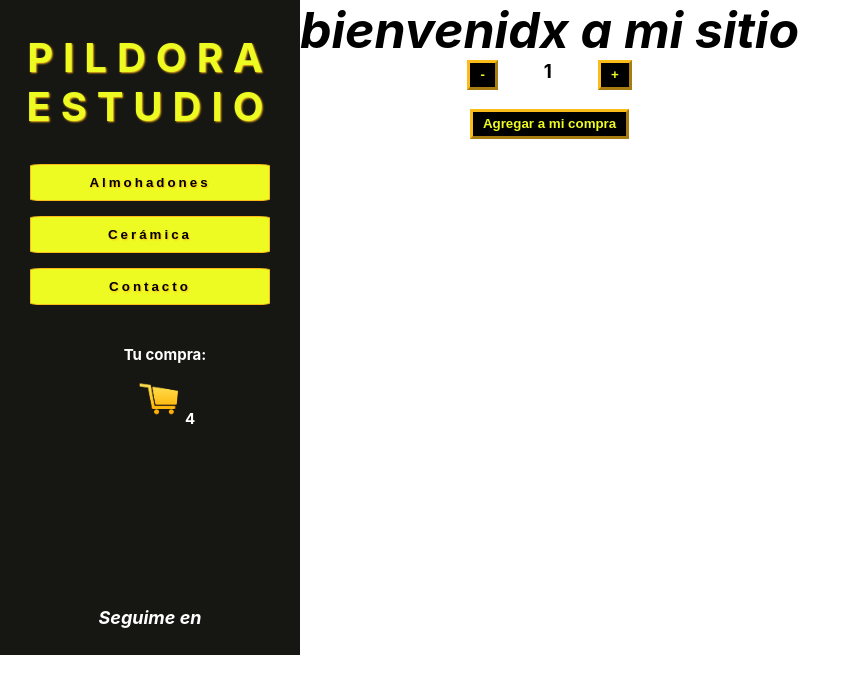
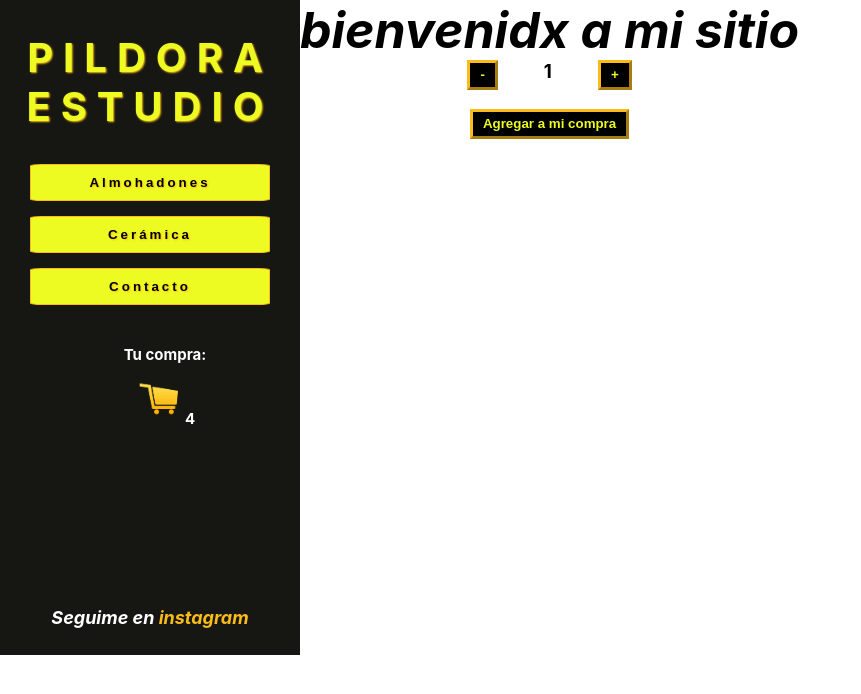
Before and after one commit to Jxxlian/pildora_estudio, a React (Create React App) app: page / in a window 1280 px wide. Shown: the top 694 px of the page, without its empty margins (0-861 px from the left). Built offline with nearby package versions, Linux system fonts and the light colour scheme.

Commit message:
Se crear el componente ItemCount

```diff
--- a/src/components/NavBar/NavBar.js
+++ b/src/components/NavBar/NavBar.js
@@ -1,24 +1,20 @@
 import './NavBar.css'
-import { useState} from 'react'
-import SecondNavBar from '../SecondNavBar/SecondNavBar'
 import CartWidget from '../CartWidget/CartWidget'
 
 const NavBar = () => {
 
-    const [View, setView] = useState(false)
 
     return (
         <nav className='navBar'>
             <h1>PILDORA <br/> ESTUDIO</h1>
             <button>Almohadones</button>
-            <button onClick={()=>setView(!View)}>Cerámica</button>
-                {View ? <SecondNavBar /> : null}
+            <button>Cerámica</button>
             <button>Contacto</button>
 
             <CartWidget />
 
             <div className='followMe'>
-                <h3>Seguime en {/* <a  href='#'>instagram</a> */}</h3>
+                <h3>Seguime en <a  href='#'>instagram</a> </h3>
             </div>
         </nav>
     )
```
Also changed, not shown: 1 other file (tests, documents, lock files or other folders).
